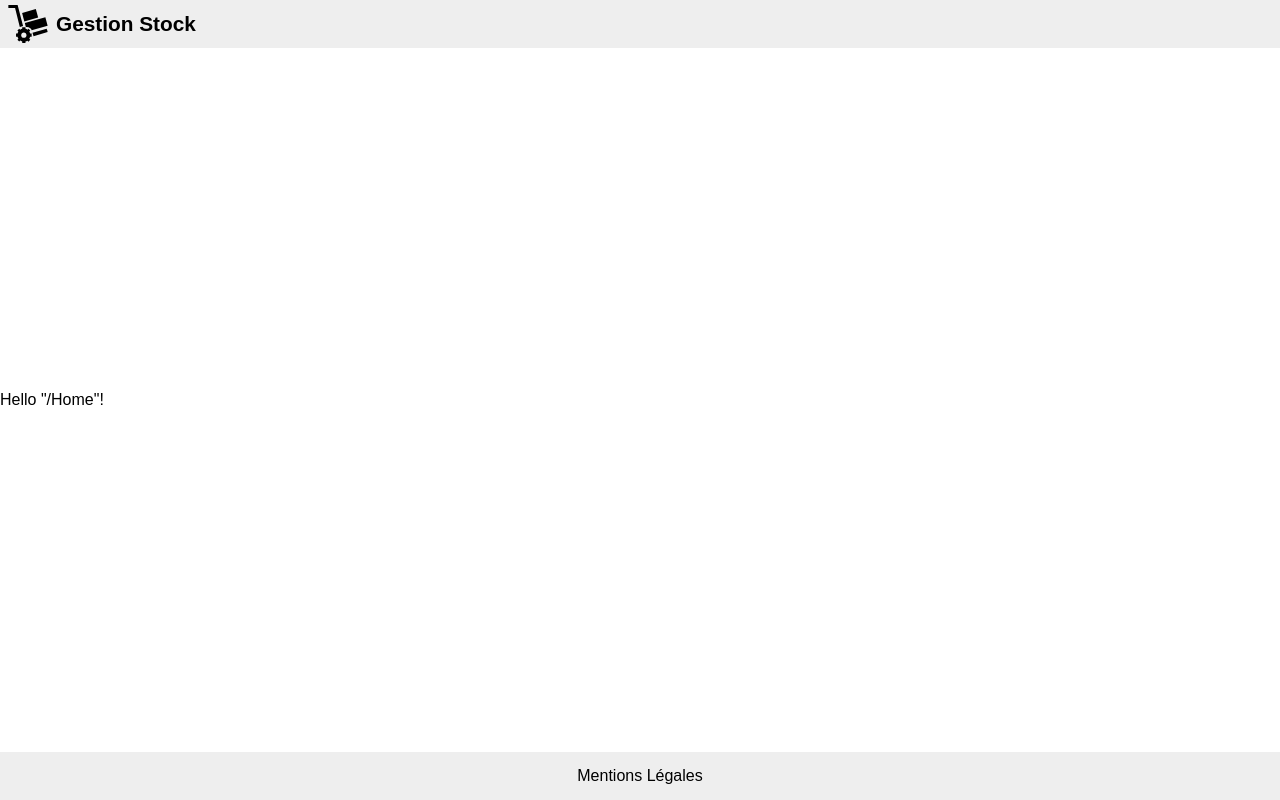
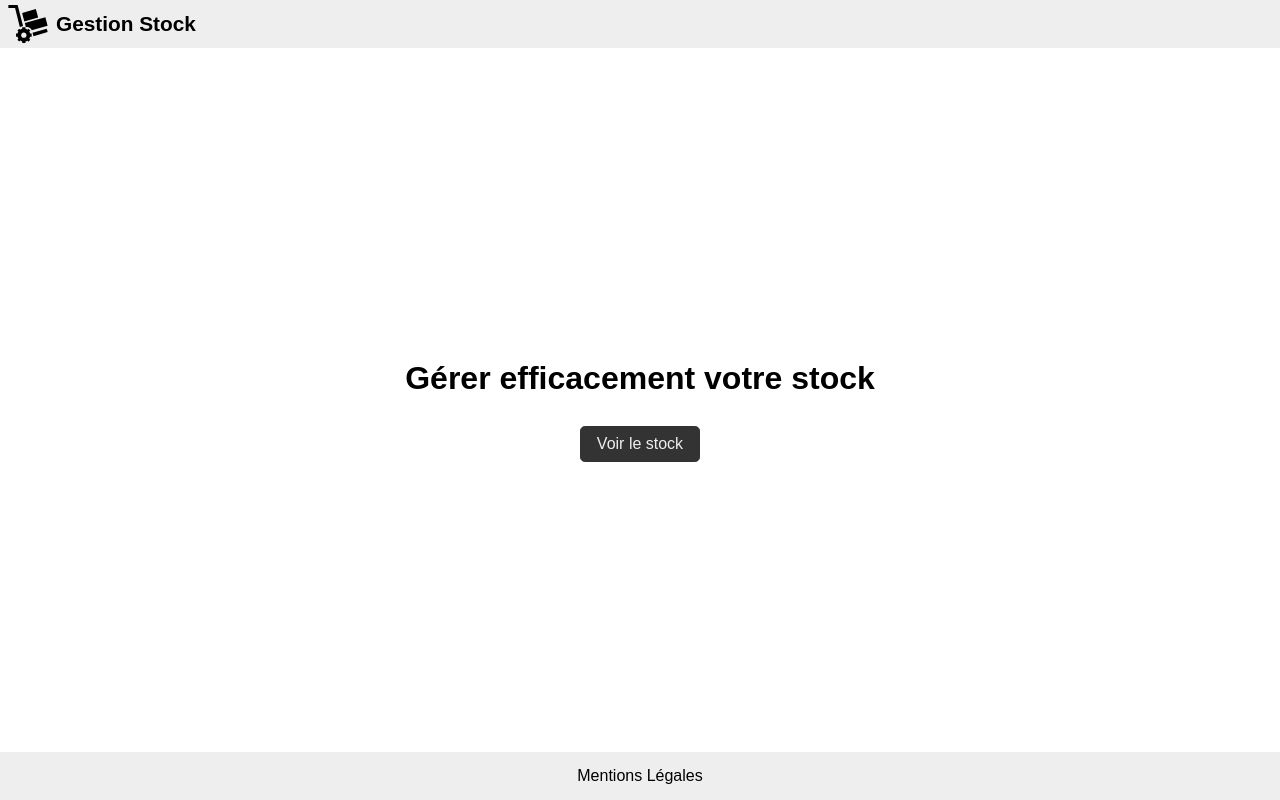
Before and after one commit to jlg-formation/ajb-mai-2026, a React (Vite) app in the folder front/: page / in a window 1280 px wide. Built offline with nearby package versions, Linux system fonts and the light colour scheme.

Commit message:
feat: add stock route and button styles, update main layout

```diff
--- /dev/null
+++ b/front/src/css/button.css
@@ -0,0 +1,53 @@
+a.button,
+button {
+  font-family: sans-serif;
+  text-decoration: inherit;
+  color: inherit;
+  font-size: 1em;
+
+  padding: 0.5em 1em;
+
+  background-color: #eee;
+  border: 0.1em solid #eee;
+  border-radius: 0.3em;
+
+  display: flex;
+  gap: 0.3em;
+  justify-content: center;
+  align-items: center;
+
+  &:disabled {
+    cursor: inherit;
+    color: #777;
+  }
+
+  &:not(:disabled) {
+    cursor: pointer;
+
+    &:hover {
+      background-color: #ddd;
+      border-color: #ddd;
+    }
+
+    &:active {
+      background-color: #ccc;
+      border-color: #ccc;
+    }
+  }
+
+  &.primary {
+    background-color: #333;
+    border-color: #333;
+    color: #eee;
+
+    &:hover {
+      background-color: #444;
+      border-color: #444;
+    }
+
+    &:active {
+      background-color: #555;
+      border-color: #555;
+    }
+  }
+}
--- a/front/src/index.css
+++ b/front/src/index.css
@@ -39,3 +39,23 @@ header {
     }
   }
 }
+
+main {
+  flex: 1;
+  display: flex;
+  flex-flow: column;
+  align-items: center;
+
+  div.home {
+    flex: 1;
+    display: flex;
+    flex-flow: column;
+    justify-content: center;
+    align-items: center;
+    gap: 0.5em;
+  }
+
+  h1 {
+    text-align: center;
+  }
+}
--- a/front/src/main.tsx
+++ b/front/src/main.tsx
@@ -6,6 +6,7 @@ import { createRouter, RouterProvider } from "@tanstack/react-router";
 import { routeTree } from "./routeTree.gen";
 
 import "./index.css";
+import "./css/button.css";
 
 const router = createRouter({
   routeTree,
--- a/front/src/routeTree.gen.ts
+++ b/front/src/routeTree.gen.ts
@@ -9,9 +9,15 @@
 // Additionally, you should also exclude this file from your linter and/or formatter to prevent it from being checked or modified.
 
 import { Route as rootRouteImport } from './routes/__root'
+import { Route as StockRouteImport } from './routes/stock'
 import { Route as LegalRouteImport } from './routes/legal'
 import { Route as IndexRouteImport } from './routes/index'
 
+const StockRoute = StockRouteImport.update({
+  id: '/stock',
+  path: '/stock',
+  getParentRoute: () => rootRouteImport,
+} as any)
 const LegalRoute = LegalRouteImport.update({
   id: '/legal',
   path: '/legal',
@@ -26,31 +32,42 @@ const IndexRoute = IndexRouteImport.update({
 export interface FileRoutesByFullPath {
   '/': typeof IndexRoute
   '/legal': typeof LegalRoute
+  '/stock': typeof StockRoute
 }
 export interface FileRoutesByTo {
   '/': typeof IndexRoute
   '/legal': typeof LegalRoute
+  '/stock': typeof StockRoute
 }
 export interface FileRoutesById {
   __root__: typeof rootRouteImport
   '/': typeof IndexRoute
   '/legal': typeof LegalRoute
+  '/stock': typeof StockRoute
 }
 export interface FileRouteTypes {
   fileRoutesByFullPath: FileRoutesByFullPath
-  fullPaths: '/' | '/legal'
+  fullPaths: '/' | '/legal' | '/stock'
   fileRoutesByTo: FileRoutesByTo
-  to: '/' | '/legal'
-  id: '__root__' | '/' | '/legal'
+  to: '/' | '/legal' | '/stock'
+  id: '__root__' | '/' | '/legal' | '/stock'
   fileRoutesById: FileRoutesById
 }
 export interface RootRouteChildren {
   IndexRoute: typeof IndexRoute
   LegalRoute: typeof LegalRoute
+  StockRoute: typeof StockRoute
 }
 
 declare module '@tanstack/react-router' {
   interface FileRoutesByPath {
+    '/stock': {
+      id: '/stock'
+      path: '/stock'
+      fullPath: '/stock'
+      preLoaderRoute: typeof StockRouteImport
+      parentRoute: typeof rootRouteImport
+    }
     '/legal': {
       id: '/legal'
       path: '/legal'
@@ -71,6 +88,7 @@ declare module '@tanstack/react-router' {
 const rootRouteChildren: RootRouteChildren = {
   IndexRoute: IndexRoute,
   LegalRoute: LegalRoute,
+  StockRoute: StockRoute,
 }
 export const routeTree = rootRouteImport
   ._addFileChildren(rootRouteChildren)
--- a/front/src/routes/index.tsx
+++ b/front/src/routes/index.tsx
@@ -1,9 +1,16 @@
-import { createFileRoute } from "@tanstack/react-router";
+import { createFileRoute, Link } from "@tanstack/react-router";
 
 export const Route = createFileRoute("/")({
   component: RouteComponent,
 });
 
 function RouteComponent() {
-  return <div>Hello "/Home"!</div>;
+  return (
+    <div className="home">
+      <h1>Gérer efficacement votre stock</h1>
+      <Link to="/stock" className="button primary">
+        Voir le stock
+      </Link>
+    </div>
+  );
 }
--- /dev/null
+++ b/front/src/routes/stock.tsx
@@ -0,0 +1,9 @@
+import { createFileRoute } from '@tanstack/react-router'
+
+export const Route = createFileRoute('/stock')({
+  component: RouteComponent,
+})
+
+function RouteComponent() {
+  return <div>Hello "/stock"!</div>
+}
```
